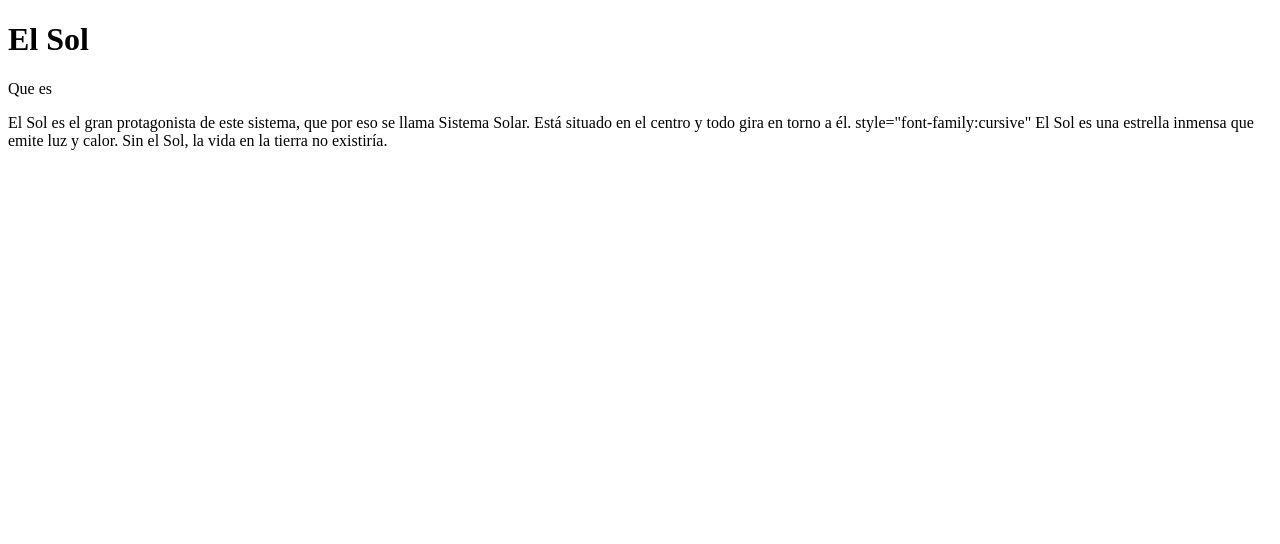
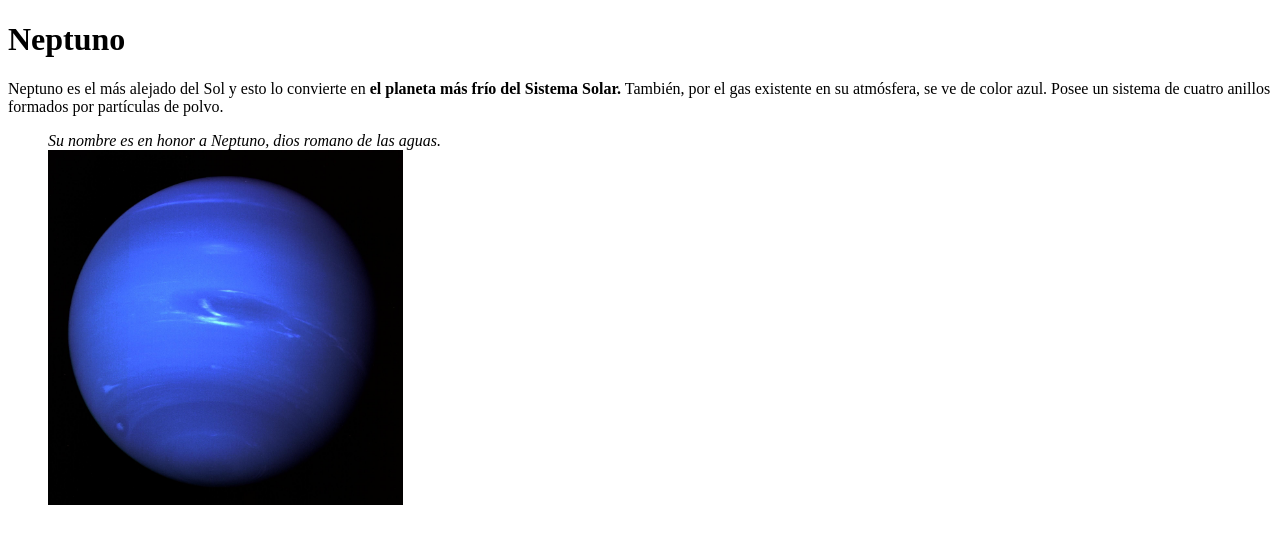
Before and after one commit to javijc96/Lenguajes_2024_Javier_Juarez, a plain HTML site: page Ejercicios/sistema solar/contenido/neptuno.html in a window 1280 px wide. Drawn offline with Linux system fonts and the light colour scheme.

Commit message:
imagenes

```diff
--- a/Ejercicios/sistema solar/contenido/neptuno.html
+++ b/Ejercicios/sistema solar/contenido/neptuno.html
@@ -4,12 +4,20 @@
         <meta charset="utf-8">
         <meta http-equiv="X-UA-compatible" content="IE=edge">
         <meta name="viewport" content="width=device-width, initial-scale=1.0">
-        <title>Sol</title>
+        <title>neptuno</title>
+        <style>
+            .tamaño{
+                width: 30%;
+            }
+        </style>
     </head>
     <body>
-        <h1>El Sol</h1>
-        <p>Que es</p>
-        <body>El Sol es el gran protagonista de este sistema, que por eso se llama Sistema Solar. Está situado en el centro y todo gira en torno a él.
-           style="font-family:cursive" El Sol es una estrella inmensa que emite luz y calor. Sin el Sol, la vida en la tierra no existiría.
+        <h1>Neptuno</h1>
+        <p></p>
+        <body>Neptuno es  el más alejado del Sol y esto lo convierte en <b>el planeta más frío del Sistema Solar.</b> También, por el gas existente en su atmósfera, se ve de color azul. Posee un sistema de cuatro anillos formados por partículas de polvo.
+            <blockquote><i>Su nombre es en honor a Neptuno, dios romano de las aguas.</i>
             </body>
+            <div>
+            <img class="tamaño" src="./imagenes/neptuno.jpg">
+        </div>
     </html>
```
Also changed, not shown: Ejercicios/sistema solar/contenido/jupiter.html (+11 -3 lines), Ejercicios/sistema solar/contenido/marte.html (+9 -1 lines), Ejercicios/sistema solar/contenido/mercurio.html (+9 -1 lines), Ejercicios/sistema solar/contenido/saturno.html (+9 -2 lines), Ejercicios/sistema solar/contenido/sol.html (+8 -0 lines), Ejercicios/sistema solar/contenido/tierra.html (+9 -1 lines), Ejercicios/sistema solar/contenido/urano.html (+9 -2 lines), Ejercicios/sistema solar/contenido/venus.html (+9 -1 lines), Ejercicios/sistema solar/contenido/imagenes/jupiter.jpg (added), Ejercicios/sistema solar/contenido/imagenes/marte.jpeg (added), Ejercicios/sistema solar/contenido/imagenes/neptuno.jpg (added), Ejercicios/sistema solar/contenido/imagenes/saturno.jpg (added), Ejercicios/sistema solar/contenido/imagenes/tierra.jpeg (added), Ejercicios/sistema solar/contenido/imagenes/urano.jpeg (added), 1 more files, 2 other files.
